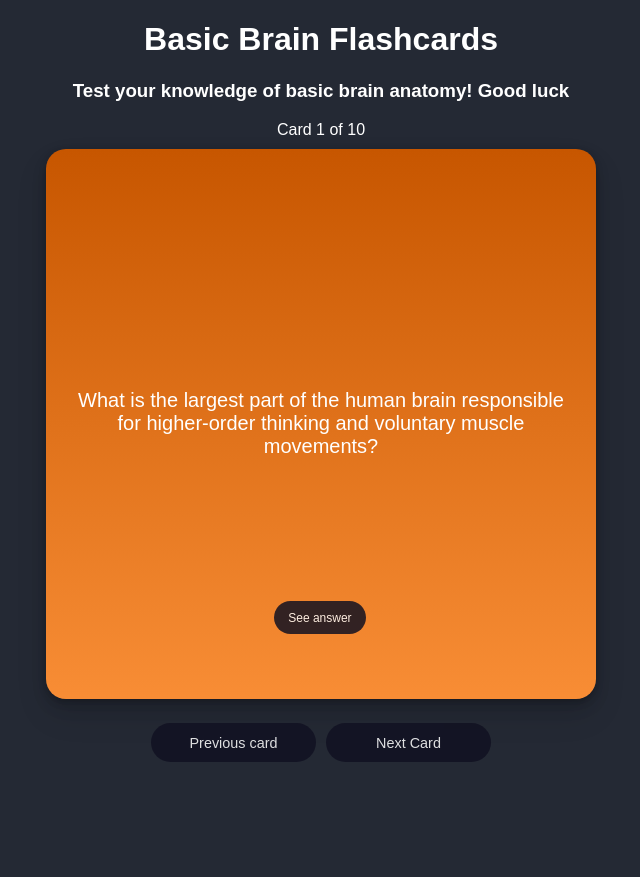
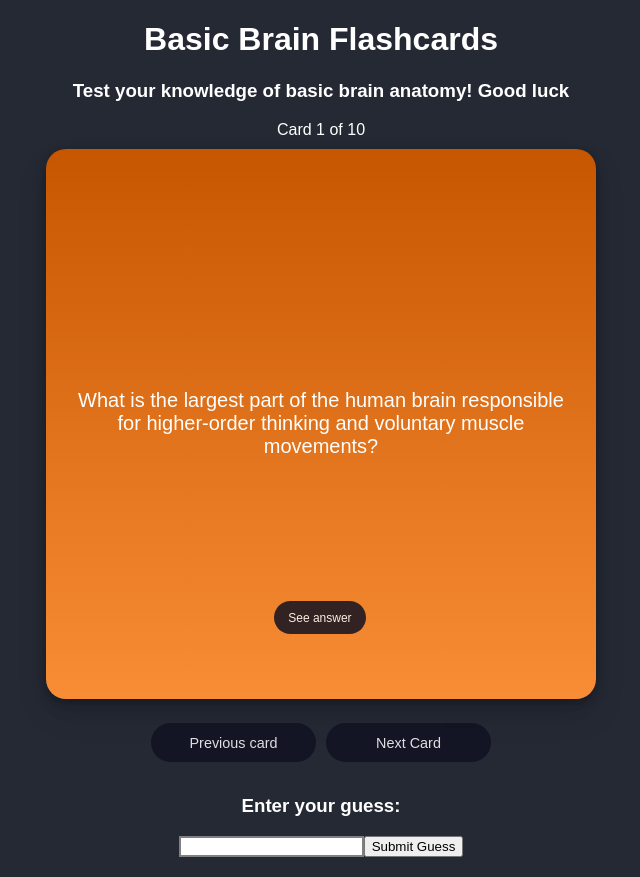
Before and after one commit to robo27918/neuroflashcards, a React (Vite) app: page / in a window 1280 px wide. Shown: the whole page, without its empty margins (319-959 px from the left). Before the commit the page ends 800 px from the top, so only its background shows below. Built offline with nearby package versions, Linux system fonts and the light colour scheme.

Commit message:
Finished implementing reqs for project 3

```diff
--- a/src/App.css
+++ b/src/App.css
@@ -59,3 +59,7 @@ h3{
     display:flex;
     justify-content: center;
 }
+.form-container{
+    justify-content: center;
+    display:flex;
+}
--- a/src/App.jsx
+++ b/src/App.jsx
@@ -9,8 +9,7 @@ import brainAnatomyFlashcards from "./cardData";
 import CardDeck from "./components/CardDeck";
 import "./App.css";
 
-// importing routing tools for page navigationn
-import { BrowserRouter as Router, Route } from 'react-router-dom';
+
 
 function App() {
 
--- a/src/components/CardDeck.jsx
+++ b/src/components/CardDeck.jsx
@@ -7,13 +7,16 @@
  */
 import React, {useState, useEffect} from "react";
 import FlipCard from "./FlipCard";
+import GuessForm from "./GuessForm";
 import "./Flipcards.css"
 const CardDeck = ({cards}) =>{
     // the setCardData method will be handy later when we request data from an actual server...
     const [cardData, setCardData] = useState (cards);
+    // need a variable to hold the correct answer (ie. backside)
+    const[correctBackside, setBackside] = useState('');
 
-    //setting the cardData passed in via props
-    //
+    //variable to wait for users textfield guess and then change color accordingly
+    const[userGuess, setUserGuess] = useState("wait");
     console.log("printing cardData", cardData)
 
     const Fcards = cardData.map((card) => {
@@ -35,6 +38,7 @@ const CardDeck = ({cards}) =>{
             setCurrent(current +1);
         }
     }
+    //function to check if textfield guess is correct
 
     console.log("print Fcards", Fcards)
     return (
@@ -57,6 +61,9 @@ const CardDeck = ({cards}) =>{
             </div>
             {/*render navigation*/}
 
+           {/*render guess form*/}
+            <GuessForm guess={"wait"} correctAnswer={cardData[current].back}/>
+           {/*end of render guess form*/}
         </div>
     );
 }
--- a/src/components/Flipcards.css
+++ b/src/components/Flipcards.css
@@ -44,3 +44,13 @@
     top:200px;
     right:0px
 }
+
+#wrong{
+    border:2px solid red;
+}
+#right{
+    border:2px solid green;
+}
+#wait{
+    border:2px solid grey;
+}
--- /dev/null
+++ b/src/components/GuessForm.jsx
@@ -0,0 +1,41 @@
+import React, {useState} from "react";
+
+//this component will be used to store the Form for determining
+//if the users guess is correct or not
+
+const GuessForm = ({guess,correctAnswer}) =>{
+    const[value, setValue] = useState('');
+    const[userGuess,setUserGuess] = useState(guess) // the prop will be passed in as wait..
+    const handleChange = (event)=>{
+        setValue(event.target.value);
+        console.log(value);
+    }
+
+    const handleSubmit = (event) =>{
+        event.preventDefault();
+        console.log("printing the correct Answer prop", correctAnswer)
+        if (value.toLowerCase() == correctAnswer.toLowerCase()){
+            setUserGuess('right')
+            alert("That is correct !")
+        }
+        else{
+            setUserGuess('wrong')
+            alert("So wrong!")
+        }
+    }
+
+    return(
+    <div className="form-container">
+
+
+        <form onSubmit={handleSubmit}>
+           <label className="form label">
+                <h3>Enter your guess:</h3>
+                <input id={userGuess} type="text" value={value} onChange={handleChange}></input>
+           </label>
+           <input type="submit" value="Submit Guess"></input>
+        </form>
+    </div>
+    );
+}
+export default GuessForm;
```
